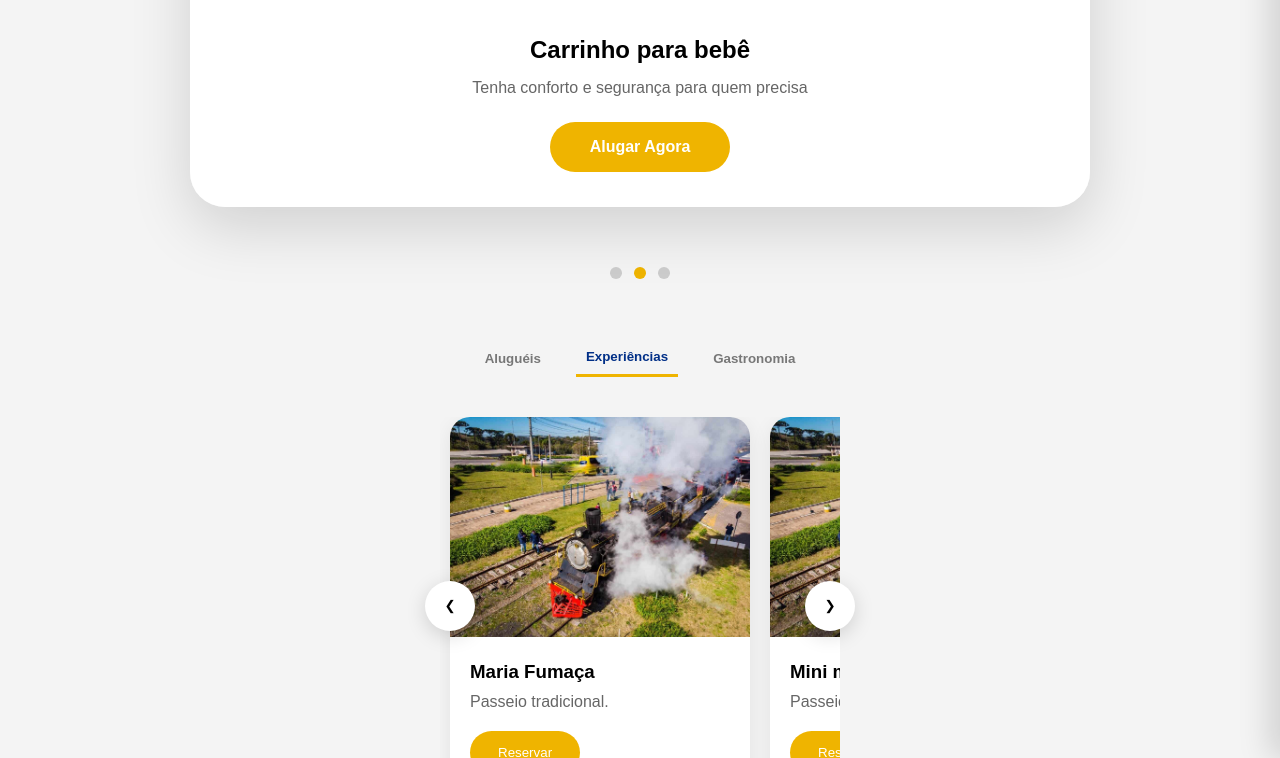
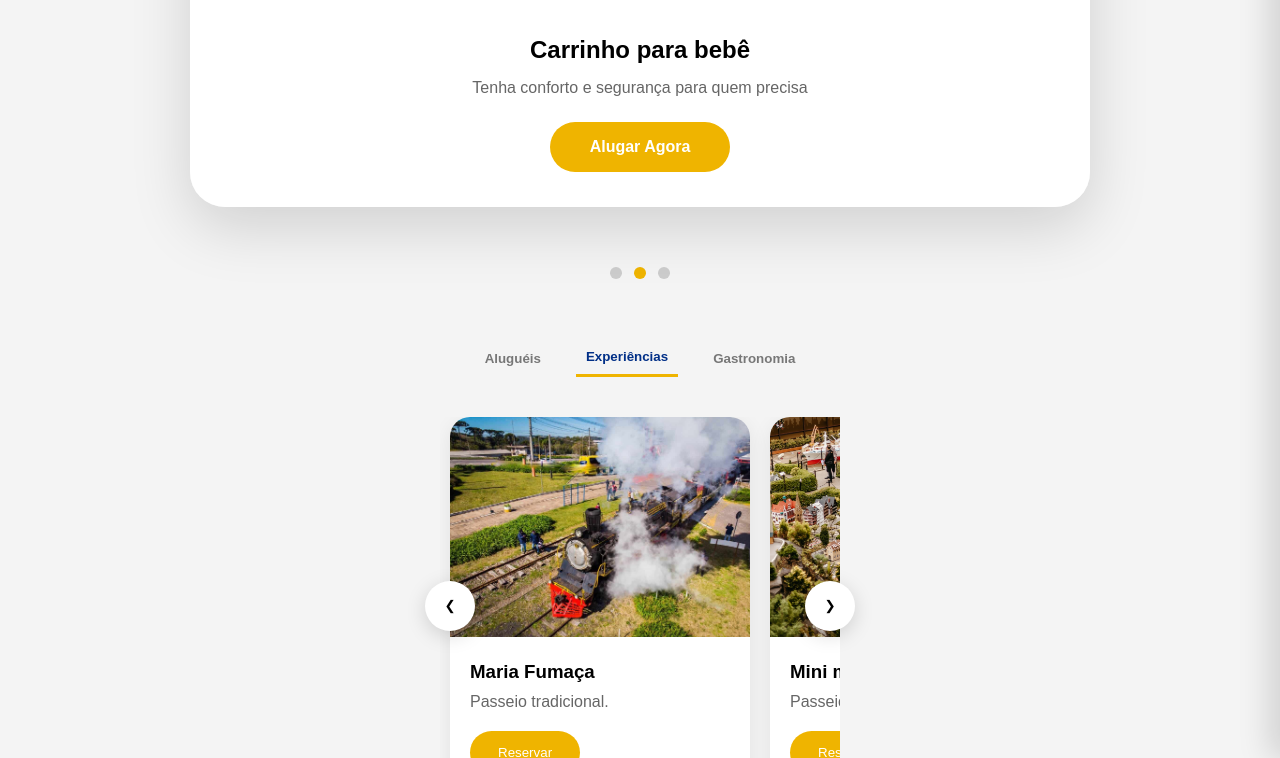
Before and after one commit to DaLus-coder/lev-viagens, a plain HTML site: page lev_viagens_files/app/index.html in a window 1280 px wide. Both pictures are taken after a click on the button "Experiências". Shown: the part 743-1501 px from the top of the page. Drawn offline with Linux system fonts and the light colour scheme.

Commit message:
Update index.html

```diff
--- a/lev_viagens_files/app/index.html
+++ b/lev_viagens_files/app/index.html
@@ -207,7 +207,7 @@
                     </div>
 
                     <div class="mini-card">
-                        <img src="img/img_cards/maria_fumaça.jpeg">
+                        <img src="img/img_cards/mini_mundo.jpg">
                         <h3>Mini mundo</h3>
                         <p>Passeio tradicional.</p>
                         <button>Reservar</button>
```
